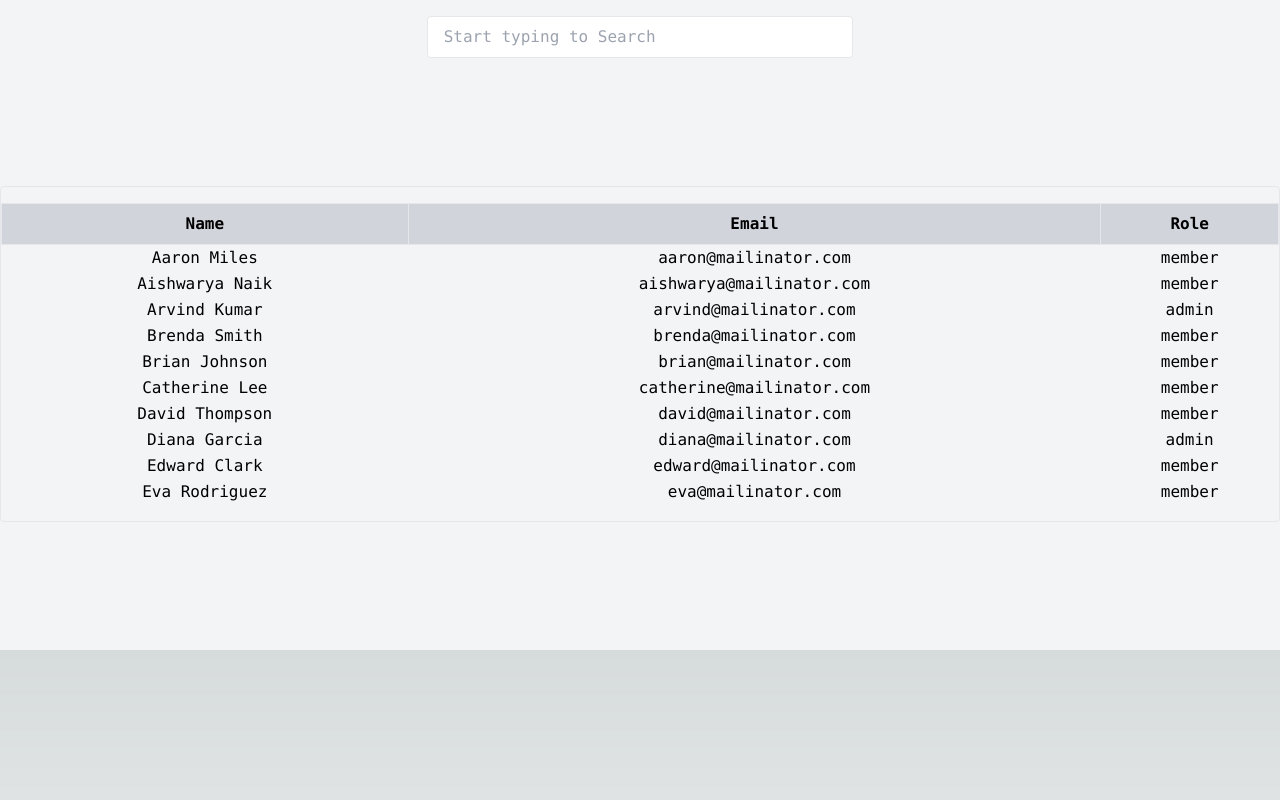
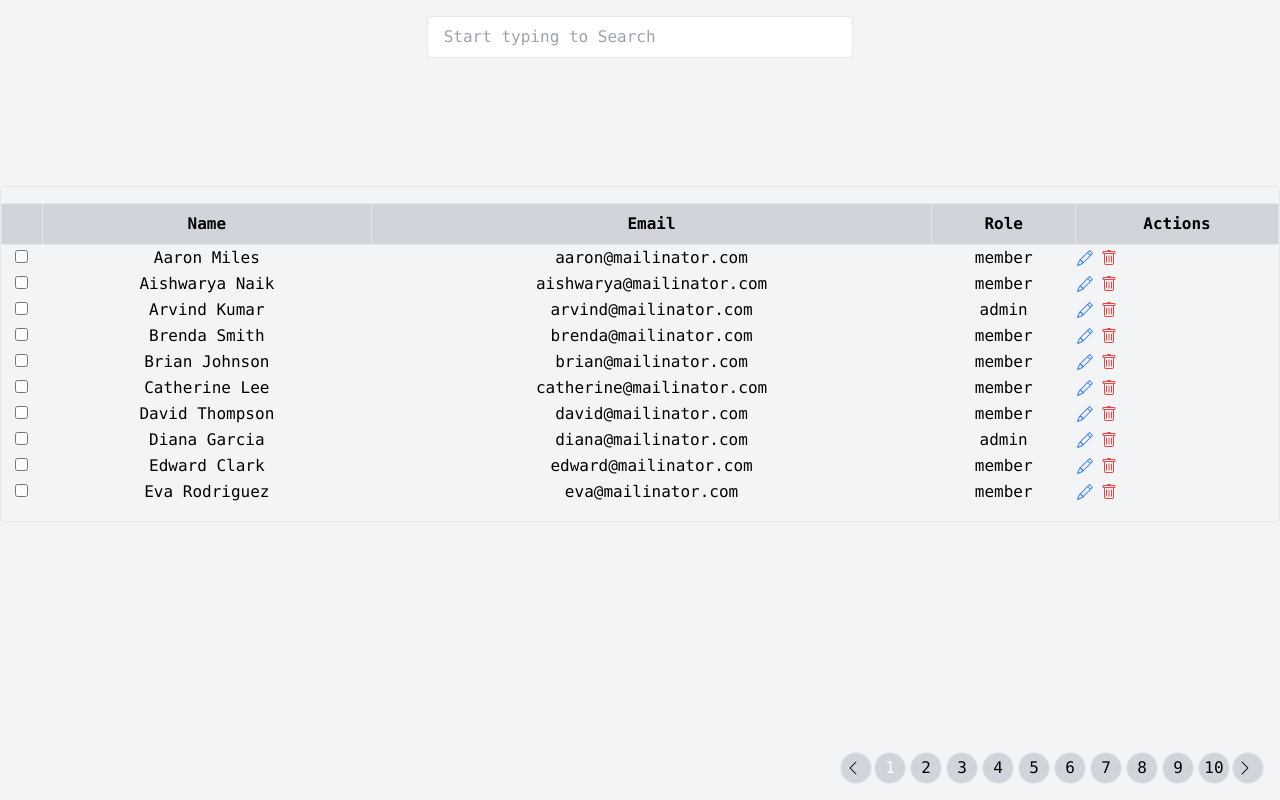
Before and after one commit to PoulavBhowmick03/projectwebapp, a Next.js app: page / in a window 1280 px wide. Built offline with nearby package versions, Linux system fonts and the light colour scheme.

Commit message:
functionalities

```diff
--- a/src/app/page.js
+++ b/src/app/page.js
@@ -1,9 +1,9 @@
 "use client";
-import React, { useState, useEffect } from "react";
+import React, { useState } from "react";
+import { BsChevronLeft, BsChevronRight, BsPencil, BsTrash } from 'react-icons/bs';
 import data from "./data.json";
 
 function App() {
-
   const [users, setUsers] = useState(data);
   const [search, setSearch] = useState("");
   const [page, setPage] = useState(1);
@@ -11,12 +11,12 @@ function App() {
 
   const [editingRow, setEditingRow] = useState(null);
 
-  const header = ["Name", "Email", "Role"];
+  const header = [" ", "Name", "Email", "Role", "Actions"];
 
   const filteredUsers = users.filter(user => {
     return (
-      user.name.includes(search) ||
-      user.email.includes(search)
+      user.name.toLowerCase().includes(search.toLowerCase()) ||
+      user.email.toLowerCase().includes(search.toLowerCase())
     );
   });
 
@@ -25,19 +25,59 @@ function App() {
   function toggleUserSelection(user) {
     setSelectedUsers(prevSelected => {
       if (prevSelected.includes(user)) {
-        return prevSelected.filter(u => u !== user)
+        return prevSelected.filter(u => u !== user);
       } else {
-        return [...prevSelected, user]
+        return [...prevSelected, user];
       }
-    })
+    });
   }
+
+  function editUser(user, field, value) {
+    // Implement your edit logic here
+    const updatedUsers = users.map(u =>
+      u.id === user.id ? { ...u, [field]: value } : u
+    );
+    setUsers(updatedUsers);
+  }
+
+  function saveEditing(user) {
+    // Implement your save editing logic here
+    setEditingRow(null);
+  }
+
+  function deleteRow(user) {
+    // Implement your delete logic here
+    const updatedUsers = users.filter(u => u.id !== user.id);
+    setUsers(updatedUsers);
+  }
+
+  const totalPages = Math.ceil(filteredUsers.length / 10);
+
+  const pageNumbers = Array.from({ length: totalPages }, (_, index) => index + 1);
+
+  function gotoPage(page) {
+    setPage(page);
+  }
+
+  function prevPage() {
+    if (page > 1) {
+      setPage(page - 1);
+    }
+  }
+
+  function nextPage() {
+    if (page < totalPages) {
+      setPage(page + 1);
+    }
+  }
+
   return (
-    <div className="font-mono text-center flex h-full flex-col bg-gray-100">
+    <div className="font-mono text-center flex h-full flex-col bg-gray-100 h-screen">
 
       <input
         type="text"
         placeholder="Start typing to Search"
-        className="border rounded py-2 px-4 w-1/3 self-center mt-4"
+        className="border rounded py-2 px-4 w-1/3 self-center mt-4 text-black"
         value={search}
         onChange={e => setSearch(e.target.value)}
       />
@@ -45,7 +85,7 @@ function App() {
       <div className="border overflow-x-auto rounded text-black my-32">
         <table className="table-auto w-full my-4">
           <thead>
-            <tr className="bg-gray-300">
+            <tr className="bg-gray-300 ">
               {header.map(title => (
                 <th className="border p-2" key={title}>
                   {title}
@@ -56,11 +96,16 @@ function App() {
           <tbody>
   {displayUsers.map(user => (
        <tr
-                className="hover:bg-gray-100 cursor-pointer"
+       className="hover:bg-gray-100 cursor-pointer py-4"
        key={user.id}
-                onClick={() => toggleUserSelection(user)}
      >
-
+      <td>
+        <input
+          type="checkbox"
+          checked={selectedUsers.includes(user)}
+          onChange={() => toggleUserSelection(user)}
+        />
+      </td>
 
       {user.id === editingRow ? (
         <>
@@ -86,11 +131,7 @@ function App() {
             </select>
           </td>
           <td>
-                      <button
-                        onClick={() => saveEditing(user)}
-                      >
-                        Save
-                      </button>
+            <button onClick={() => saveEditing(user)}>Save</button>
           </td>
         </>
       ) : (
@@ -98,16 +139,56 @@ function App() {
           <td>{user.name}</td>
           <td>{user.email}</td>
           <td>{user.role}</td>
+          <td>
+            <div className="flex">
+              <BsPencil
+                className="cursor-pointer text-blue-500 mr-2"
+                onClick={() => setEditingRow(user.id)}
+              />
+              <BsTrash
+                className="cursor-pointer text-red-500"
+                onClick={() => deleteRow(user)}
+              />
+            </div>
+          </td>
         </>
       )}
     </tr>
   ))}
 </tbody>
+
         </table>
       </div>
+      <div className="fixed bottom-4 right-4 flex">
 
+        <button
+          className="h-8 w-8 rounded-full border bg-gray-300 text-black"
+          onClick={prevPage}
+          disabled={page === 1}
+        >
+          <BsChevronLeft className="m-1" />
+        </button>
 
+        {pageNumbers.map(num => (
+          <button
+            key={num}
+            className={`h-8 w-8 rounded-full border mx-0.5 bg-gray-300 text-black
+             flex items-center justify-center ${num === page && 'bg-blue-500 text-white'}`}
+            onClick={() => gotoPage(num)}
+          >
+            {num}
+          </button>
+        ))}
 
+        <button
+          className="h-8 w-8 rounded-full border bg-gray-300 text-black"
+          onClick={nextPage}
+          disabled={page === totalPages}
+        >
+          <BsChevronRight className="m-1" />
+        </button>
+
+      </div>
     </div>
   );
 }
```
Also changed, not shown: package.json (+5 -4 lines), 1 other file (tests, documents, lock files or other folders). Lines whose indentation alone changed are shown as unchanged.
